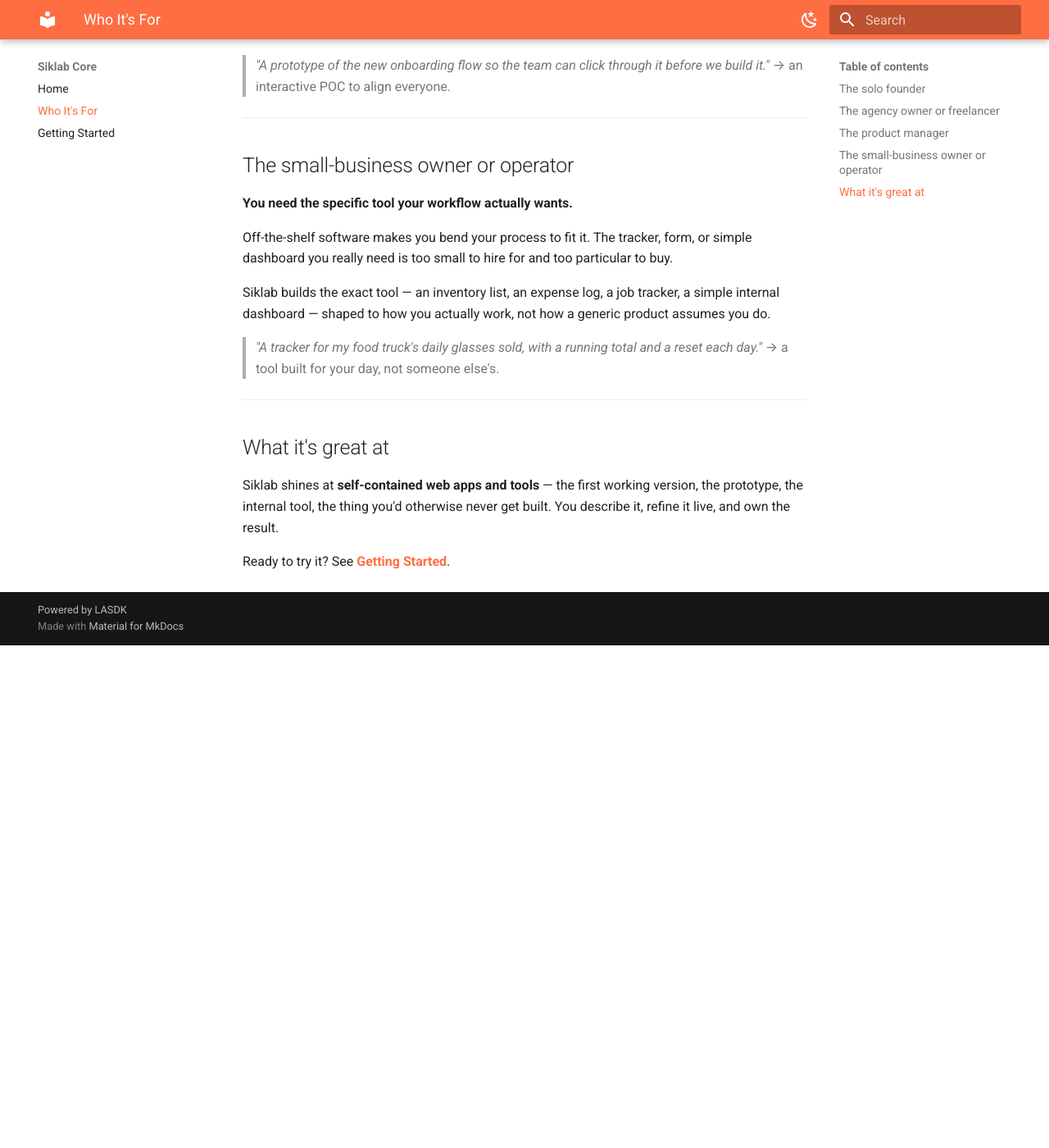
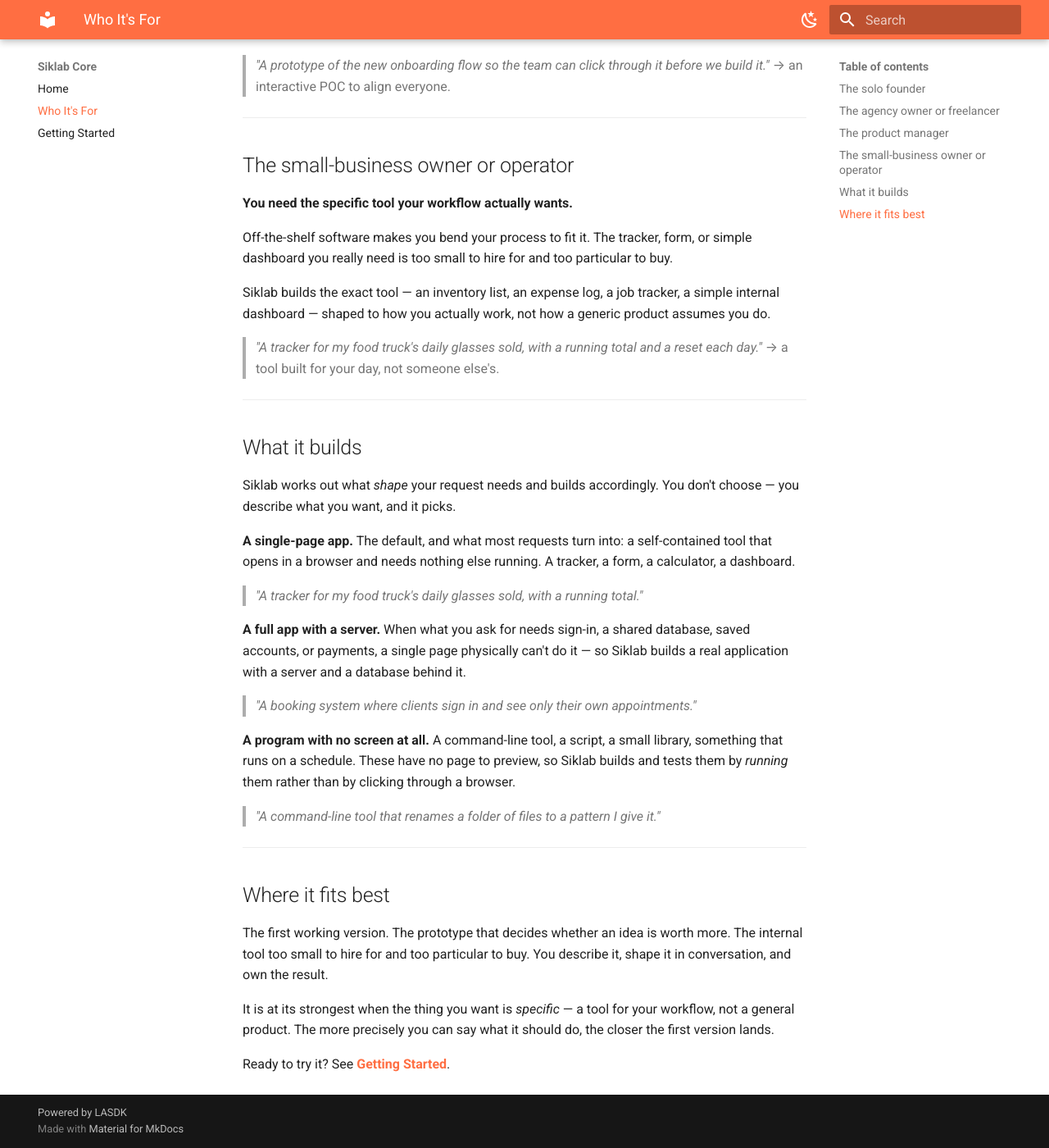
Before and after one commit to bakunawa-siklabcore/siklab-docs, an MkDocs documentation site: the page built from docs/use-cases.md, in a window 1280 px wide and 1400 px high, scrolled down 1273 px. Shown: the whole window at 82% size. Built offline with MkDocs 1.6.1 and Material for MkDocs 9.7.7, drawn with Linux system fonts in a browser that asks for light colours; before the commit the page ends 2060 px from its top, so only the background shows below that.

Commit message:
docs: Siklab builds three shapes, not just web pages
The site said "Siklab shines at self-contained web apps and tools". That is now
both an undersell and wrong: it builds single-page apps, full applications with
a server and sign-in, and programs with no screen at all — a CLI, a script, a
small library.

The last of those only began working correctly today; before that a command-line
request was handed the "write index.html" prompt and judged by a browser it had
no page for. Anyone reading these pages had no idea that shape was supported.

- use-cases: "What it's great at" → "What it builds", naming all three shapes
  with a real example each, plus an honest note on where it fits best.
- index: the four-step flow promised an interactive preview for everything. A
  CLI has no page to click, so Siklab skips the preview and RUNS the thing
  instead — same conversation, different kind of proof.
- getting-started: "Your finished apps live on the Files page" is not true for a
  code project. Says what actually happens: the code, a note on how to run it,
  and no Files entry.

User-facing behaviour only. No prompts, no internal architecture.

```diff
--- a/docs/use-cases.md
+++ b/docs/use-cases.md
@@ -52,8 +52,28 @@ Siklab builds the exact tool — an inventory list, an expense log, a job tracke
 
 ---
 
-## What it's great at
+## What it builds
 
-Siklab shines at **self-contained web apps and tools** — the first working version, the prototype, the internal tool, the thing you'd otherwise never get built. You describe it, refine it live, and own the result.
+Siklab works out what *shape* your request needs and builds accordingly. You don't choose — you describe what you want, and it picks.
+
+**A single-page app.** The default, and what most requests turn into: a self-contained tool that opens in a browser and needs nothing else running. A tracker, a form, a calculator, a dashboard.
+
+> _"A tracker for my food truck's daily glasses sold, with a running total."_
+
+**A full app with a server.** When what you ask for needs sign-in, a shared database, saved accounts, or payments, a single page physically can't do it — so Siklab builds a real application with a server and a database behind it.
+
+> _"A booking system where clients sign in and see only their own appointments."_
+
+**A program with no screen at all.** A command-line tool, a script, a small library, something that runs on a schedule. These have no page to preview, so Siklab builds and tests them by *running* them rather than by clicking through a browser.
+
+> _"A command-line tool that renames a folder of files to a pattern I give it."_
+
+---
+
+## Where it fits best
+
+The first working version. The prototype that decides whether an idea is worth more. The internal tool too small to hire for and too particular to buy. You describe it, shape it in conversation, and own the result.
+
+It is at its strongest when the thing you want is *specific* — a tool for your workflow, not a general product. The more precisely you can say what it should do, the closer the first version lands.
 
 Ready to try it? See **[Getting Started](getting-started.md)**.
```
Also changed, not shown: docs/getting-started.md (+6 -0 lines), docs/index.md (+5 -0 lines).
